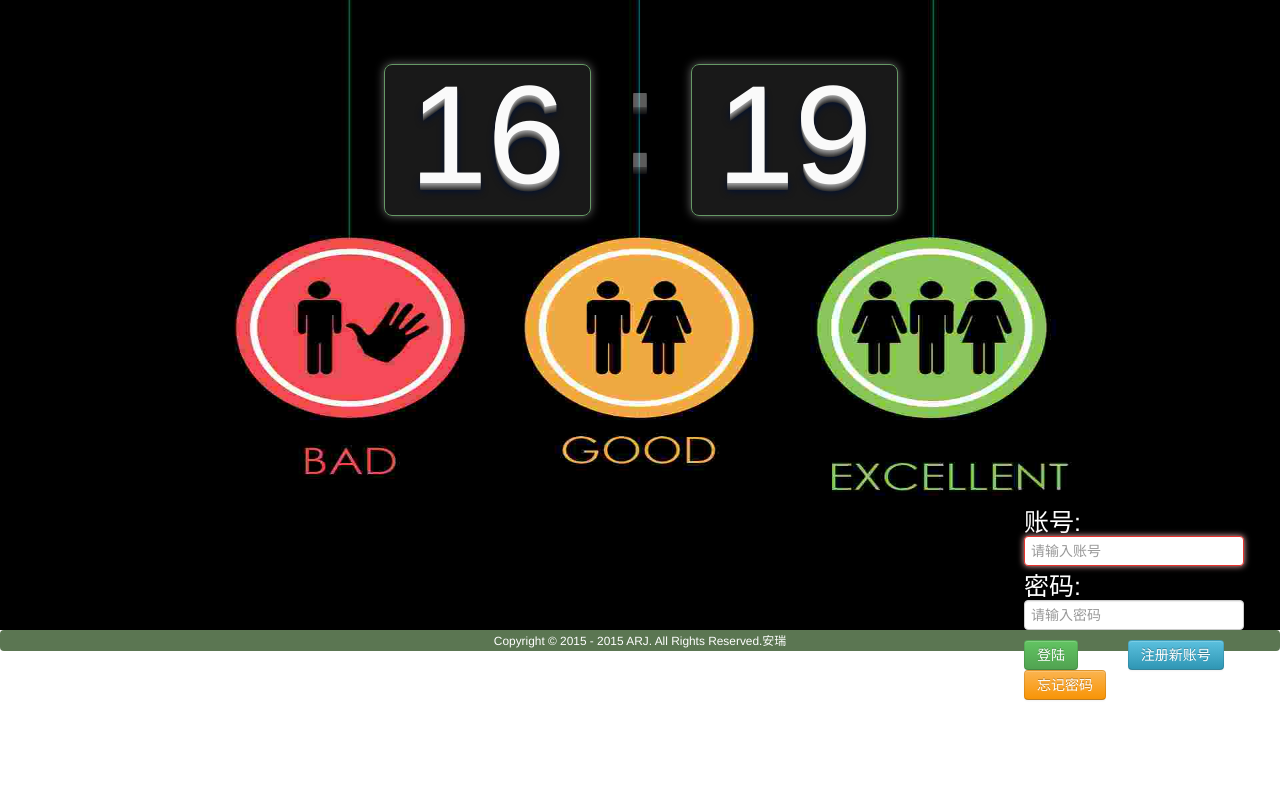
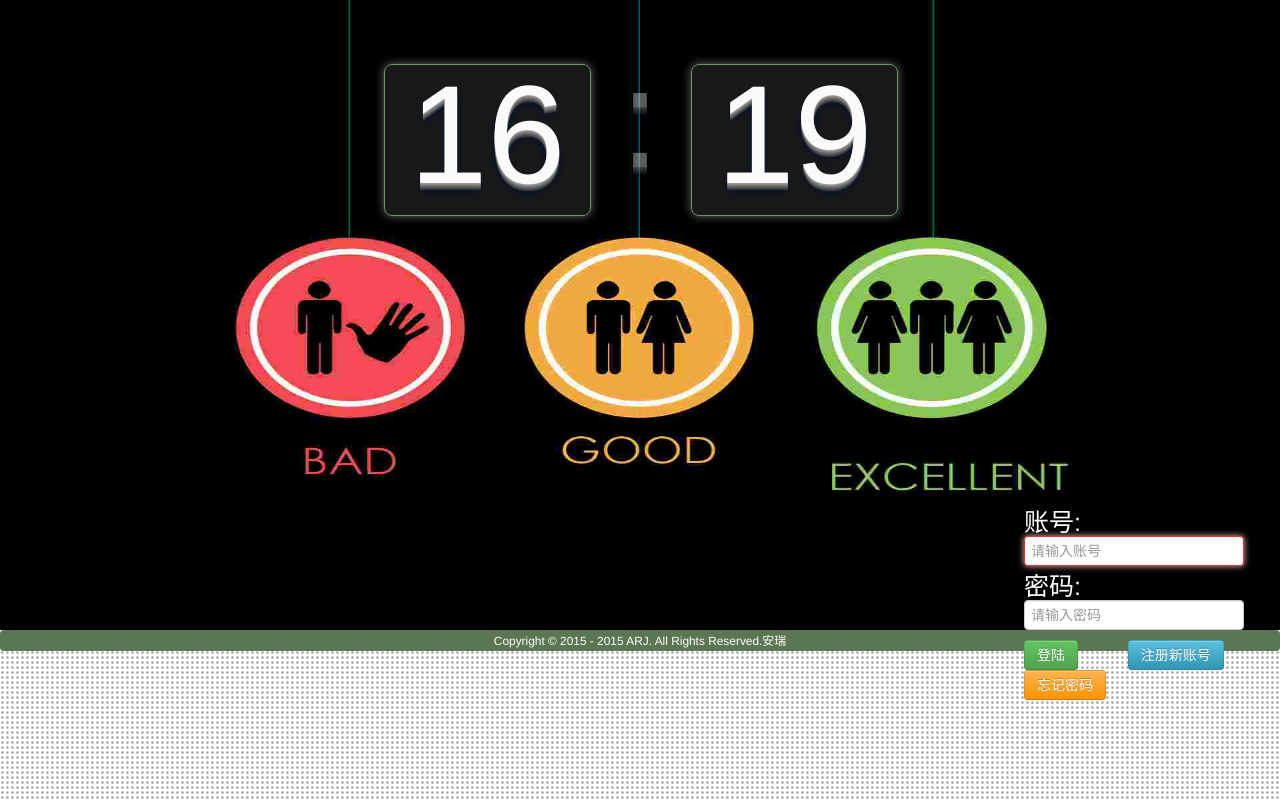
Before and after one commit to anhongde/anhongde.github.io, a PHP site: page /index1.html in a window 1280 px wide. Run offline with PHP 8.4, Linux system fonts and the light colour scheme.

Commit message:
change: maotai v3

```diff
--- a/public/css/main.css
+++ b/public/css/main.css
@@ -7,7 +7,7 @@
     width: 100%;
     height: 100%;
 
-    /*background: transparent url(../resource/img/pattern.png) repeat top left;*/
+    background: transparent url(../resource/img/pattern.png) repeat top left;
 }
 
 .blur
--- a/public/index1.html
+++ b/public/index1.html
@@ -55,7 +55,7 @@ background-color: rgb(0, 0, 0);display: none">
 	<div class="tf_pattern">
 	</div>
 	<!--顶层平铺-->
-	<div class="blur">
+<!--	<div class="blur">-->
 	</div>
 	<!--时钟区-->
 	<div class="clock">
```
